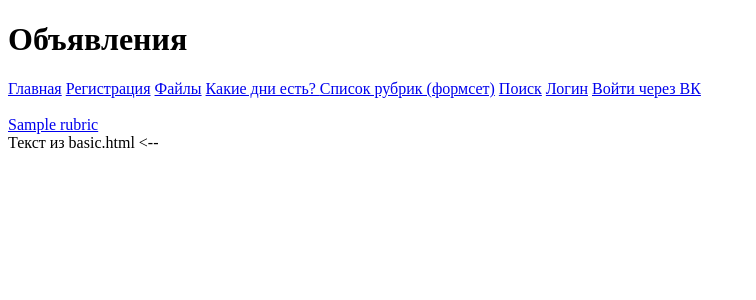
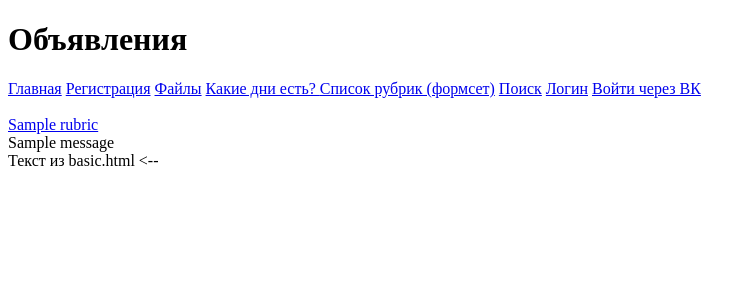
Before and after one commit to KuPriv/LearnDjango, a Django app: template SecondProject/templates/basic.html in a window 1280 px wide. Shown: the top 300 px of the page, without its empty margins (0-756 px from the left). Run offline with Django 5.2, Linux system fonts and the light colour scheme; the template is opened without the code that fills it: most values are stand-ins (such as "Sample title", 1, 10 or a date in 2020); one stand-in notice (Sample message) is shown.

Commit message:
feat: add flash messages display to base template

```diff
--- a/SecondProject/templates/basic.html
+++ b/SecondProject/templates/basic.html
@@ -39,6 +39,13 @@
     <a href="{% url 'app:by_rubric' rubric.pk %}"> {{ rubric.name }}</a>
     {% endfor %}
 </nav>
+{% if messages %}
+{% for message in messages %}
+    <div class="alert {{ message.tags }}">
+        {{ message }}
+    </div>
+{% endfor %}
+{% endif %}
 <section>
     {% block content %}
     Текст из basic.html <--
```
